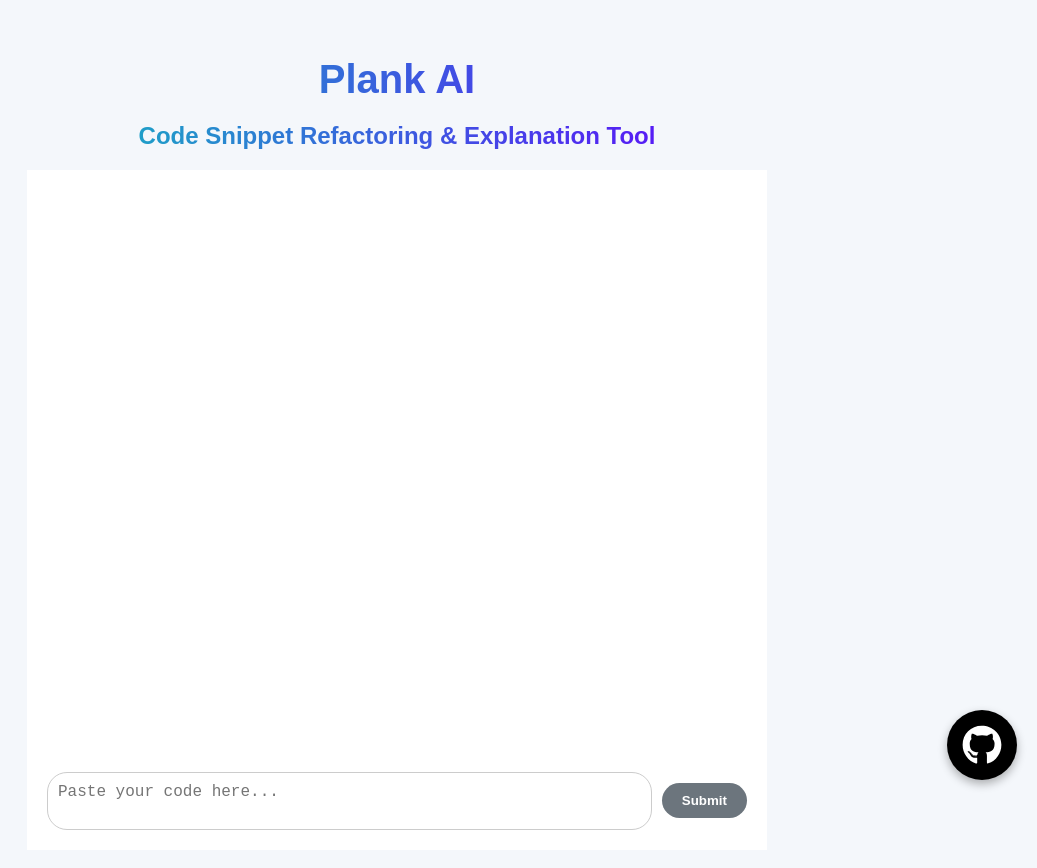
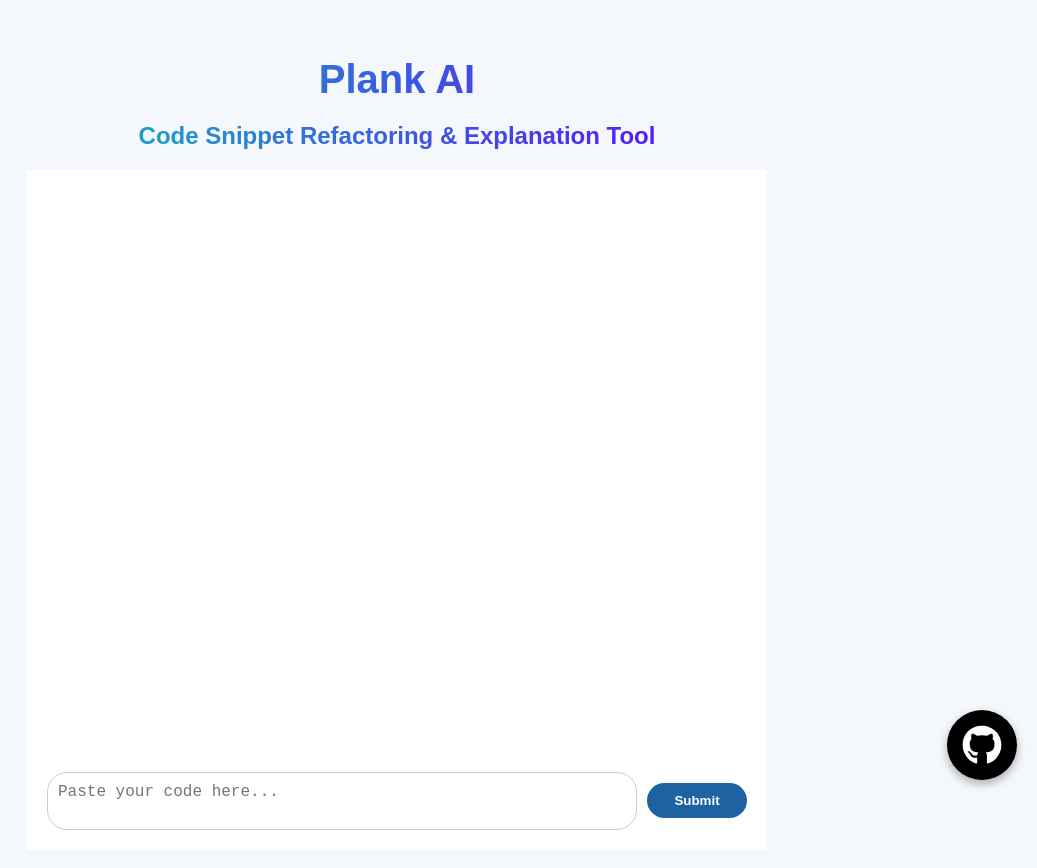
Before and after one commit to arturholiv/plank-ai, a React (Create React App) app in the folder Frontend/: page / in a window 1280 px wide. Shown: the top 868 px of the page, without its empty margins (243-1280 px from the left). Built offline with nearby package versions, Linux system fonts and the light colour scheme.

Commit message:
feat: improvements

```diff
--- a/Frontend/src/Pages/Main/Main.css
+++ b/Frontend/src/Pages/Main/Main.css
@@ -113,10 +113,11 @@
     cursor: pointer;
     font-weight: bold;
     transition: background-color 0.3s ease;
+    width: 100px;
 }
 
 .input-container button.submit-button:disabled {
-    background-color: #6c757d;
+    background-color: #1d63a1;
     cursor: not-allowed;
 }
 
@@ -132,11 +133,13 @@
     background-color: #007bff;
     color: white;
     cursor: pointer;
+    width: 100px;
+    font-weight: bold;
     transition: background-color 0.3s ease;
 }
 
 .copy-button:disabled {
-    background-color: #6c757d;
+    background-color: #0056b3;
     cursor: not-allowed;
 }
 
--- a/Frontend/src/Pages/Main/Main.tsx
+++ b/Frontend/src/Pages/Main/Main.tsx
@@ -33,7 +33,7 @@
 
   const handleSubmit = async () => {
     if (code.trim() === '') return;
-    const userMessage = { type: 'user', title: "Me", content: code };
+    const userMessage = { type: 'user', title: "", content: code };
     setMessages(prev => [...prev, userMessage]);
     setLoading(true);
     setError(null);
@@ -153,7 +153,7 @@
                 ) : buttonStatus === "success" ? (
                   "Success!"
                 ) : buttonStatus === "error" ? (
-                  "Error processing code"
+                  "Error"
                 ) : (
                   "Submit"
                 )}
```
